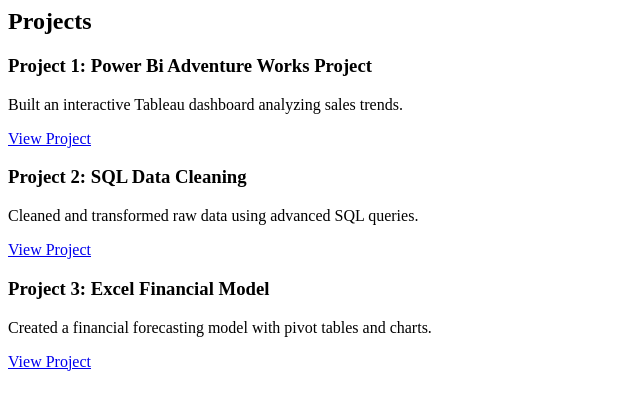
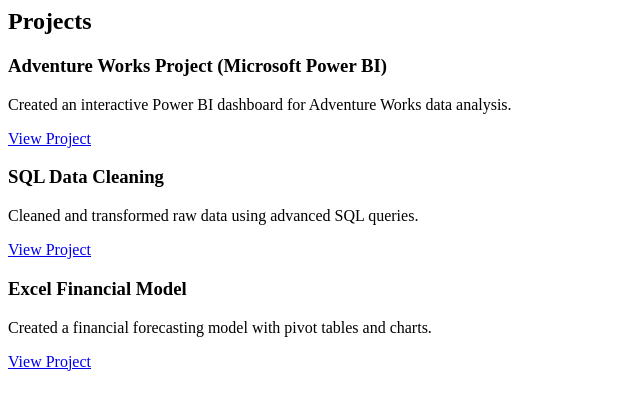
Before and after one commit to RichardNOR/Richard.Nor, a plain HTML site: page index.html in a window 1280 px wide. Shown: the whole page, without its empty margins (0-640 px from the left). Drawn offline with Linux system fonts and the light colour scheme.

Commit message:
Update index.html

```diff
--- a/index.html
+++ b/index.html
@@ -1,21 +1,24 @@
 <section id="projects">
   <h2>Projects</h2>
   <div class="project-list">
+
     <div class="project">
-      <h3>Project 1: Power Bi Adventure Works Project</h3>
-      <p>Built an interactive Tableau dashboard analyzing sales trends.</p>
-      <a href="https://app.powerbi.com/view?r=eyJrIjoiMDg4M2I5MGQtMzdiMC00NzAyLWI3OWItNTU4ZGJiNmEwN2UxIiwidCI6IjMzYjU1NzA5LTdmZjMtNGFmMS05ZWRjLWU2YTc2OGZjNzRmNiIsImMiOjN9
-" target="_blank">View Project</a>
+      <h3>Adventure Works Project (Microsoft Power BI)</h3>
+      <p>Created an interactive Power BI dashboard for Adventure Works data analysis.</p>
+      <a href="https://app.powerbi.com/view?r=eyJrIjoiMDg4M2I5MGQtMzdiMC00NzAyLWI3OWItNTU4ZGJiNmEwN2UxIiwidCI6IjMzYjU1NzA5LTdmZjMtNGFmMS05ZWRjLWU2YTc2OGZjNzRmNiIsImMiOjN9" target="_blank">View Project</a>
     </div>
+
     <div class="project">
-      <h3>Project 2: SQL Data Cleaning</h3>
+      <h3>SQL Data Cleaning</h3>
       <p>Cleaned and transformed raw data using advanced SQL queries.</p>
       <a href="https://github.com/yourusername/SQL_Project" target="_blank">View Project</a>
     </div>
+
     <div class="project">
-      <h3>Project 3: Excel Financial Model</h3>
+      <h3>Excel Financial Model</h3>
       <p>Created a financial forecasting model with pivot tables and charts.</p>
       <a href="https://github.com/yourusername/Excel_Project" target="_blank">View Project</a>
     </div>
+
   </div>
 </section>
```
